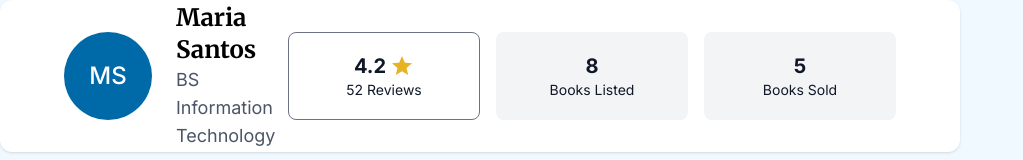
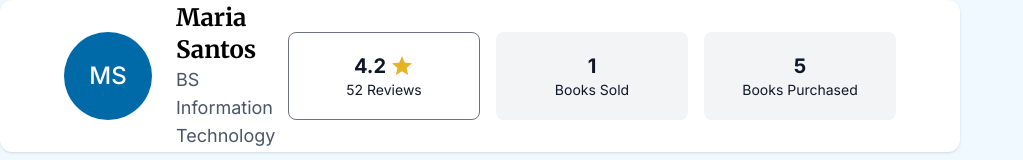
Before and after one commit to lnajarila/ateneo-lithub, a React (Vite) app: page /user/1 in a window 1280 px wide. Shown: the top 160 px of the page, without its empty margins (0-1023 px from the left). Built offline with nearby package versions, Linux system fonts and the light colour scheme.

Commit message:
feature(profile): Display books sold count

```diff
--- a/src/widgets/ProfileCard.jsx
+++ b/src/widgets/ProfileCard.jsx
@@ -5,11 +5,14 @@
 
 import { useContext } from 'react';
 import { UserContext } from '../context/UserContext.jsx';
+import { ListingContext } from '../context/ListingContext.jsx';
 import Card from '../components/Card.jsx';
 
 function ProfileCard({ userId }) {
   const { getUserById } = useContext(UserContext);
+  const { getListingsByUserId } = useContext(ListingContext);
   const user = getUserById(parseInt(userId));
+  const listings = getListingsByUserId(parseInt(userId), 'Sold');
 
   return (
     <Card elevation={1}>
@@ -42,13 +45,13 @@ function ProfileCard({ userId }) {
 
               {/* Books Listed */}
               <div className='flex flex-col-reverse justify-center items-center w-48 py-4 rounded-lg bg-gray-100'>
-                <dt className='text-sm text-gray-900'>Books Listed</dt>
-                <dd className='text-xl font-bold text-gray-900'>8</dd>
+                <dt className='text-sm text-gray-900'>Books Sold</dt>
+                <dd className='text-xl font-bold text-gray-900'>{listings.length}</dd>
               </div>
 
               {/* Books Sold */}
               <div className='flex flex-col-reverse justify-center items-center w-48 py-4 rounded-lg bg-gray-100'>
-                <dt className='text-sm text-gray-900'>Books Sold</dt>
+                <dt className='text-sm text-gray-900'>Books Purchased</dt>
                 <dd className='text-xl font-bold text-gray-900'>5</dd>
               </div>
             </dl>
```
